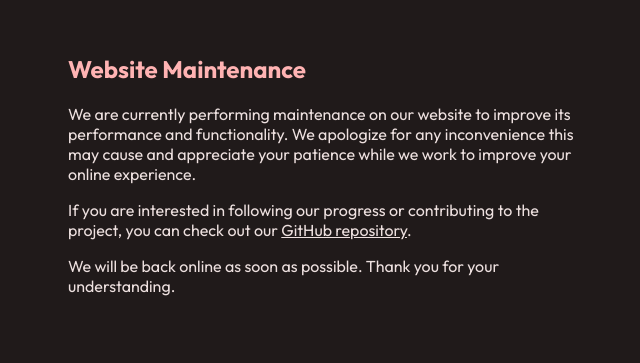
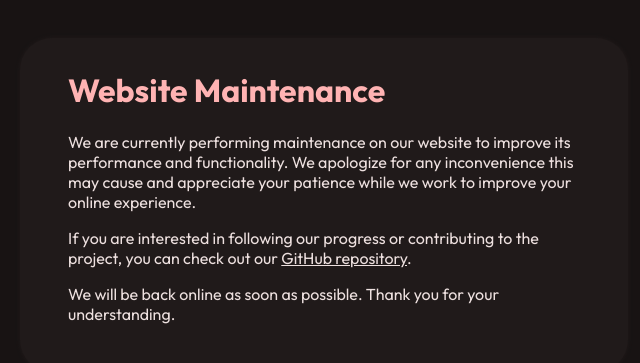
Before and after one commit to ElclarkKuhu/elclark.my.id, a SvelteKit app: page / in a window 1280 px wide. Shown: the part 195-558 px from the top of the page, without its empty margins (316-956 px from the left). Built offline with nearby package versions, Linux system fonts and the light colour scheme.

Commit message:
Move the message to a Modal

```diff
--- a/src/routes/+error.svelte
+++ /dev/null
@@ -1,39 +0,0 @@
-<div>
-	<article>
-		<h1>Website Maintenance</h1>
-		<p>
-			We are currently performing maintenance on our website to improve its performance and
-			functionality. We apologize for any inconvenience this may cause and appreciate your patience
-			while we work to improve your online experience.
-		</p>
-		<p>
-			If you are interested in following our progress or contributing to the project, you can check
-			out our
-			<a href="https://github.com/ElclarkCodes/Elclark">GitHub repository</a>.
-		</p>
-		<p>We will be back online as soon as possible. Thank you for your understanding.</p>
-	</article>
-</div>
-
-<style>
-	div {
-		width: 100%;
-		height: 90vh;
-
-		display: flex;
-		align-items: center;
-		justify-content: center;
-	}
-
-	article {
-		max-width: 32rem;
-	}
-
-	h1 {
-		color: rgb(255, 179, 179);
-	}
-
-	a {
-		color: currentColor;
-	}
-</style>
--- a/src/routes/+page.svelte
+++ b/src/routes/+page.svelte
@@ -1,39 +1,96 @@
-<div>
-	<article>
+<script>
+	let showModal = true;
+	let closable = false;
+</script>
+
+{#if showModal}
+	<div class="modal-overlay">
+		<div class="modal-content">
 			<h1>Website Maintenance</h1>
 			<p>
 				We are currently performing maintenance on our website to improve its performance and
-			functionality. We apologize for any inconvenience this may cause and appreciate your patience
-			while we work to improve your online experience.
+				functionality. We apologize for any inconvenience this may cause and appreciate your
+				patience while we work to improve your online experience.
 			</p>
 			<p>
-			If you are interested in following our progress or contributing to the project, you can check
-			out our
+				If you are interested in following our progress or contributing to the project, you can
+				check out our
 				<a href="https://github.com/ElclarkCodes/Elclark">GitHub repository</a>.
 			</p>
 			<p>We will be back online as soon as possible. Thank you for your understanding.</p>
-	</article>
+			{#if closable}
+				<div class="button-right">
+					<button on:click={() => (showModal = false)}>Okay!</button>
 				</div>
+			{/if}
+		</div>
+	</div>
+{/if}
 
 <style>
-	div {
-		width: 100%;
-		height: 90vh;
-
+	.modal-overlay {
 		display: flex;
 		align-items: center;
 		justify-content: center;
+
+		position: fixed;
+
+		top: 0;
+		left: 0;
+		right: 0;
+		bottom: 0;
+
+		background-color: rgba(0, 0, 0, 0.25);
+		z-index: 1000;
 	}
 
-	article {
+	.modal-content {
 		max-width: 32rem;
+		margin: 1rem;
+		padding: 2rem 3rem;
+
+		border-radius: 2rem;
+		background-color: rgb(32, 26, 26);
+		box-shadow: 0 0 0.25rem rgba(32, 26, 26);
 	}
 
 	h1 {
+		margin-top: 0;
 		color: rgb(255, 179, 179);
 	}
 
 	a {
 		color: currentColor;
+
+		transition: color 200ms ease;
+	}
+
+	a:hover {
+		color: rgb(255, 179, 179);
+	}
+
+	.button-right {
+		width: 100%;
+		text-align: right;
+	}
+
+	button {
+		font-family: inherit;
+		font-size: inherit;
+		font-weight: 500;
+
+		border: none;
+		border-radius: 2rem;
+		color: rgb(255, 179, 179);
+		background-color: transparent;
+
+		padding: 0.5rem 2rem;
+		margin-top: 0.5rem;
+
+		transition: background-color 200ms ease;
+	}
+
+	button:hover {
+		background-color: rgba(237, 224, 223, 0.1);
 	}
 </style>
```
Lines whose indentation alone changed are shown as unchanged.
